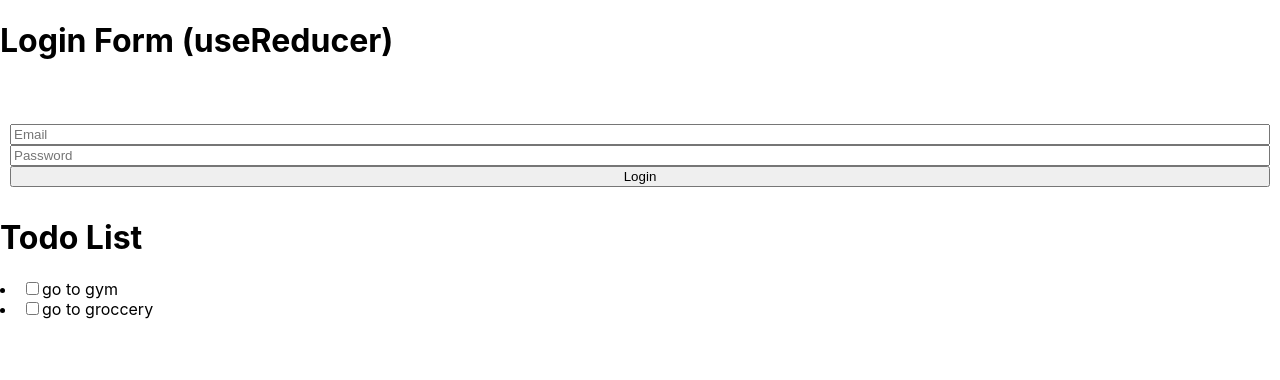
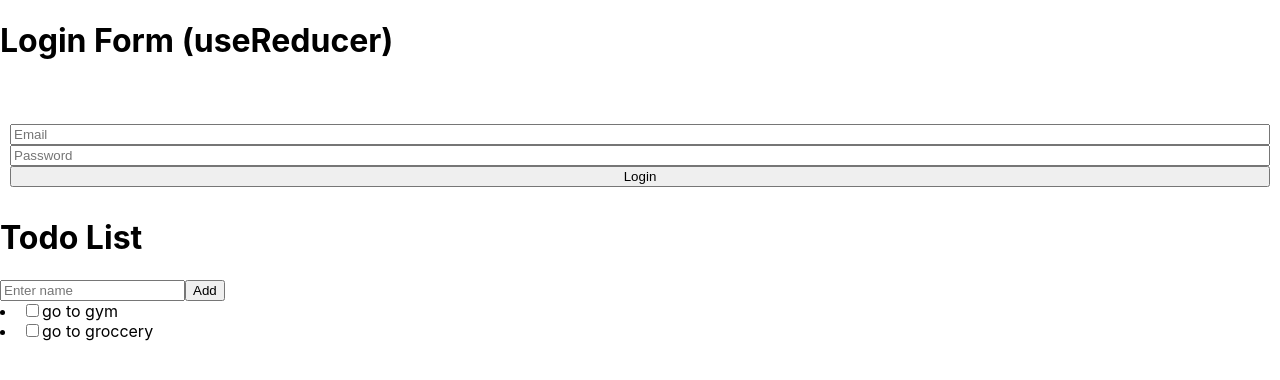
Before and after one commit to ooanishoo/react-redux-hooks, a React (Create React App) app: page / in a window 1280 px wide. Shown: the top 380 px of the page. Built offline with nearby package versions, Linux system fonts and the light colour scheme.

Commit message:
Implement add todo component

```diff
--- a/src/App.js
+++ b/src/App.js
@@ -1,4 +1,4 @@
-import React, { useReducer, useContext } from "react";
+import React, { useReducer, useContext, useState } from "react";
 import login from "./utils/utils";
 
 const initialState = {
@@ -60,6 +60,12 @@ const loginReducer = (state = initialState, action) => {
           }
           return todo;
         }),
+      };
+
+    case "add_todo":
+      return {
+        ...state,
+        todos: [...state.todos, action.payload],
       };
     default:
       return state;
@@ -135,9 +141,41 @@ export default function App() {
           </div>
         )}
         <h1>Todo List</h1>
+        <AddTodo />
         <ListTodo todos={todos} />
       </StateContext.Provider>
     </DispatchContext.Provider>
+  );
+}
+
+function AddTodo() {
+  const dispatch = useContext(DispatchContext);
+  const [name, setName] = useState("");
+
+  const onSubmit = (evt) => {
+    evt.preventDefault();
+    dispatch({
+      type: "add_todo",
+      payload: {
+        id: Math.random(),
+        name: name,
+        done: true,
+      },
+    });
+    setName("");
+  };
+
+  return (
+    <div>
+      <form type="submit" onSubmit={onSubmit}>
+        <input
+          placeholder="Enter name"
+          onChange={(evt) => setName(evt.target.value)}
+          value={name}
+        ></input>
+        <button type="submit">Add</button>
+      </form>
+    </div>
   );
 }
 
```
